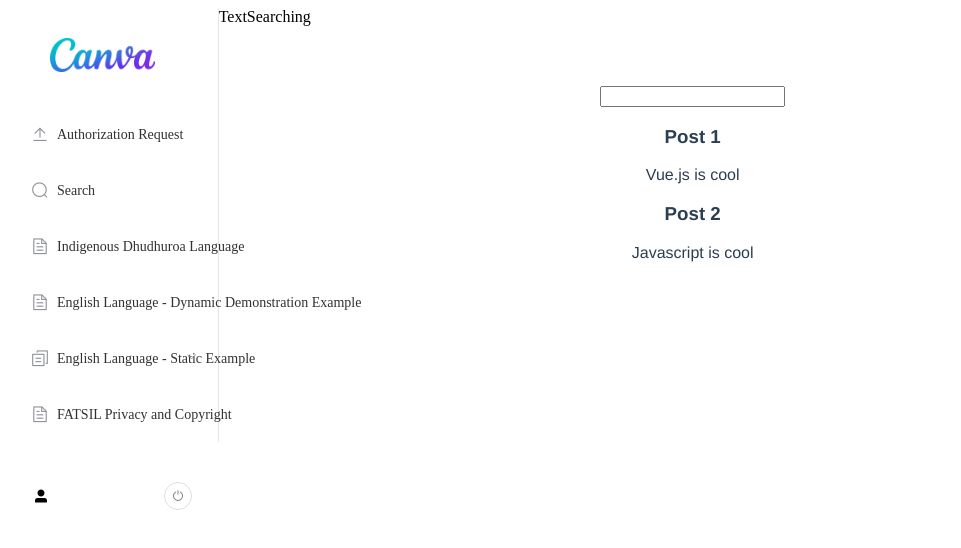
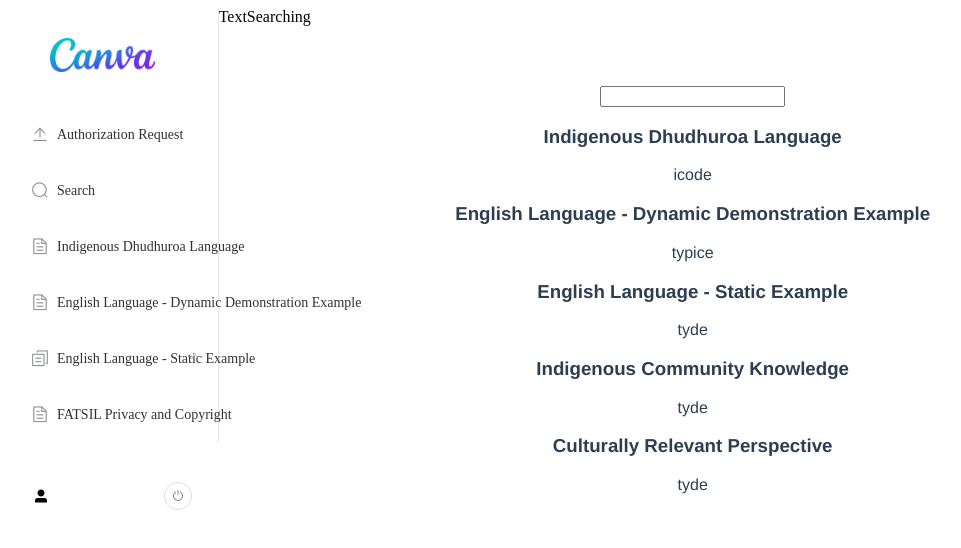
Before and after one commit to Geniusssss/SWEN90016-A2, a Vue app in the folder A2/: page /home/search in a window 1280 px wide. Shown: the top 548 px of the page, without its empty margins (0-961 px from the left). Built offline with nearby package versions, Linux system fonts and the light colour scheme; data requests are answered from the project's data file; the HTML template or start-up script is replaced by a standard one.

Commit message:
Updated search function

```diff
--- a/A2/db.json
+++ b/A2/db.json
@@ -2,8 +2,28 @@
   "posts": [
     {
       "id": 1,
-      "title": "json-server",
-      "author": "typicode"
+      "title": "Indigenous Dhudhuroa Language",
+      "author": "icode"
+    },
+    {
+      "id": 2,
+      "title": "English Language - Dynamic Demonstration Example",
+      "author": "typice"
+    },
+    {
+      "id": 3,
+      "title": "English Language - Static Example",
+      "author": "tyde"
+    },
+    {
+      "id": 4,
+      "title": "Indigenous Community Knowledge",
+      "author": "tyde"
+    },
+    {
+      "id": 5,
+      "title": "Culturally Relevant Perspective",
+      "author": "tyde"
     }
   ],
   "comments": [
--- a/A2/src/components/SearchResult.vue
+++ b/A2/src/components/SearchResult.vue
@@ -1,7 +1,7 @@
 <template>
     <article>
       <h3>{{ post.title }}</h3>
-      <p>{{post.body}}</p>
+      <p>{{post.author}}</p>
     </article>
   </template>
   <script>
--- a/A2/src/components/TextSearching.vue
+++ b/A2/src/components/TextSearching.vue
@@ -26,23 +26,23 @@ export default {
     return {
       search: "",
       posts: [
-        {
-          id: 1,
-          title: "Post 1",
-          body: "Vue.js is cool"
-        },
-        {
-          id: 2,
-          title: "Post 2",
-          body: "Javascript is cool"
-        }
       ]
     };
+  },
+  created() {
+    fetch("http://localhost:3000/posts")
+    .then(res => res.json())
+    .then(json => {
+        json.map(data => {
+            this.posts.push(data);
+            console.log(this.posts)
+        })
+    })
   },
   computed: {
     filteredPosts() {
       return this.posts.filter(post =>
-        post.body.toLowerCase().includes(this.search.toLowerCase())
+        post.author.toLowerCase().includes(this.search.toLowerCase())
       );
     }
   }
```
